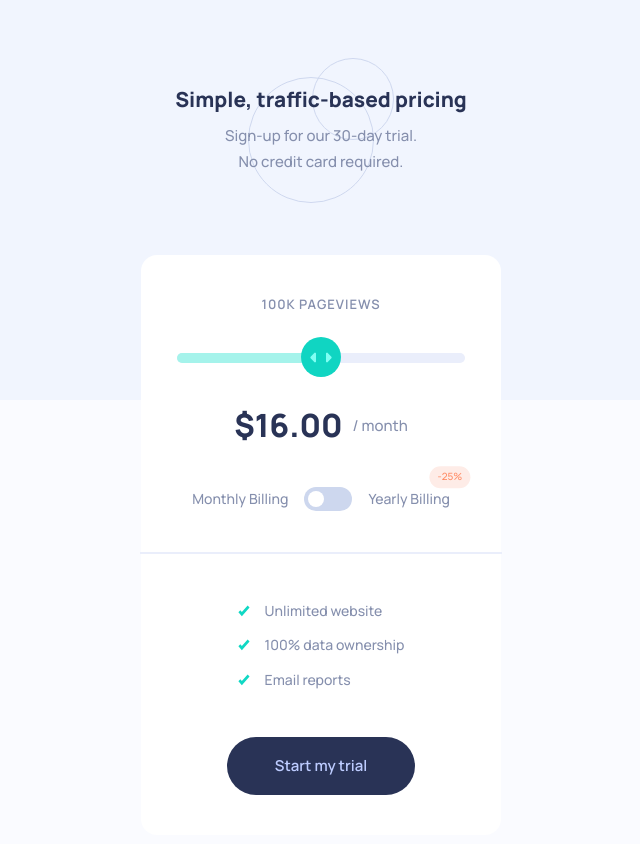
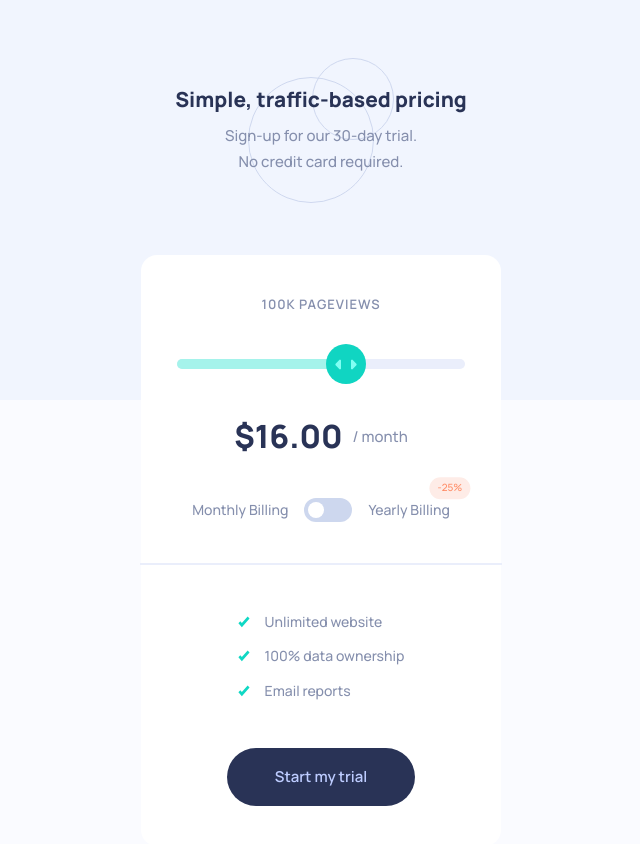
Before and after one commit to abdeniz/frontendmentor-interactive-pricing-challenge, a React (Create React App) app: page / in a window 1280 px wide. Shown: the top 844 px of the page, without its empty margins (319-959 px from the left). Built offline with nearby package versions, Linux system fonts and the light colour scheme.

Commit message:
Implemented slider functionality

```diff
--- a/src/App.js
+++ b/src/App.js
@@ -71,8 +71,6 @@ const GlobalStyles = createGlobalStyle`
     color: ${COLORS.neutral.grayBlue};
     line-height: 175%;
   }
-
-
 `
 
 const MainContentWrapper = styled.div`
--- a/src/components/PricingCard.js
+++ b/src/components/PricingCard.js
@@ -1,4 +1,4 @@
-import React from 'react'
+import React, { useState } from 'react'
 import styled from 'styled-components'
 import { COLORS } from '../utils/colors'
 import Slider from './Slider'
@@ -6,14 +6,17 @@ import BillingToggle from './BillingToggle'
 import FeaturesList from './FeaturesList'
 import { features } from '../data/features'
 import Button from './Button'
+import { prices } from '../data/prices'
 
 const PricingCard = () => {
+  const [value, setValue] = useState(3)
+
   return (
     <CardWrapper>
       <h2>100K Pageviews</h2>
-      <Slider />
+      <Slider setValue={setValue} value={value} />
       <PriceWrapper>
-        <h5>$16.00</h5>
+        <h5>${prices[value - 1]}.00</h5>
         <h4>/ month</h4>
       </PriceWrapper>
 
--- a/src/components/Slider.js
+++ b/src/components/Slider.js
@@ -1,18 +1,18 @@
-import React from 'react'
+import React, { useState } from 'react'
 import styled from 'styled-components'
 import sliderIcon from '../img/icon-slider.svg'
 import { COLORS } from '../utils/colors'
 
 let sliderPercentage = '50%'
 
-const Slider = () => {
+const Slider = ({ setValue, value }) => {
+  const handleOnChange = (e) => {
+    setValue(e.target.value)
+  }
+
   return (
     <SliderWrapper>
-      <StyledSlider>
-        <SliderCircle>
-          <img src={sliderIcon} alt='slider_icon' />
-        </SliderCircle>
-      </StyledSlider>
+      <StyledSlider min={0} max={5} value={value} onChange={handleOnChange} />
     </SliderWrapper>
   )
 }
@@ -22,40 +22,41 @@ const SliderWrapper = styled.div`
   width: 80%;
 `
 
-const SliderCircle = styled.div`
-  background-color: ${COLORS.primary.strongCyan};
-  width: 40px;
-  height: 40px;
-
-  border-radius: 50%;
+const StyledSlider = styled.input.attrs({
+  type: 'range',
+})`
+  appearance: none;
+  width: 100%;
+  height: 10px;
+  border-radius: 5px;
+  background-color: ${COLORS.neutral.lightGrayBlue};
   position: relative;
-  top: -16px;
-  left: ${sliderPercentage};
-  transform: translateX(-50%);
-  cursor: pointer;
-  display: flex;
-  justify-content: center;
-  align-items: center;
-  z-index: 1;
-`
-
-const StyledSlider = styled.div`
-  position: relative;
-  border-radius: 5px;
-  background: ${COLORS.neutral.lightGrayBlue};
-  height: 10px;
-  width: 100%;
+  z-index: 0;
 
   &::after {
     content: '';
     position: absolute;
+    top: 0;
+    left: 0;
     background-color: ${COLORS.primary.softCyan};
-    left: 0;
-    top: 0;
-    border-radius: 5px;
-    width: ${sliderPercentage};
-    height: 10px;
-    z-index: 0;
+
+    width: ${(props) => (100 / 5) * props.value}%;
+    height: inherit;
+    border-radius: inherit;
+    z-index: -1;
+  }
+
+  &::-webkit-slider-thumb {
+    -webkit-appearance: none;
+    appearance: none;
+    width: 40px;
+    height: 40px;
+    border-radius: 100%;
+    background: url(${sliderIcon});
+    background-repeat: no-repeat;
+    background-position: center;
+    background-color: ${COLORS.primary.strongCyan};
+    cursor: pointer;
   }
 `
 
```
